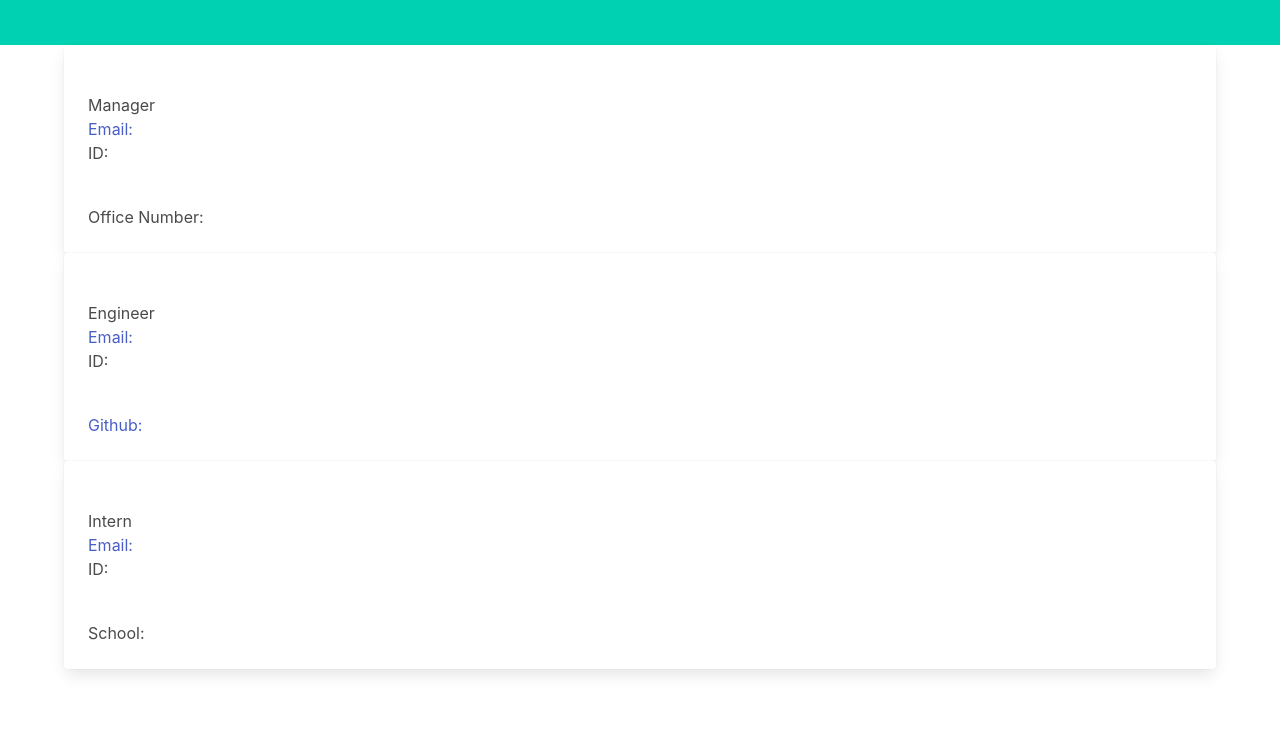
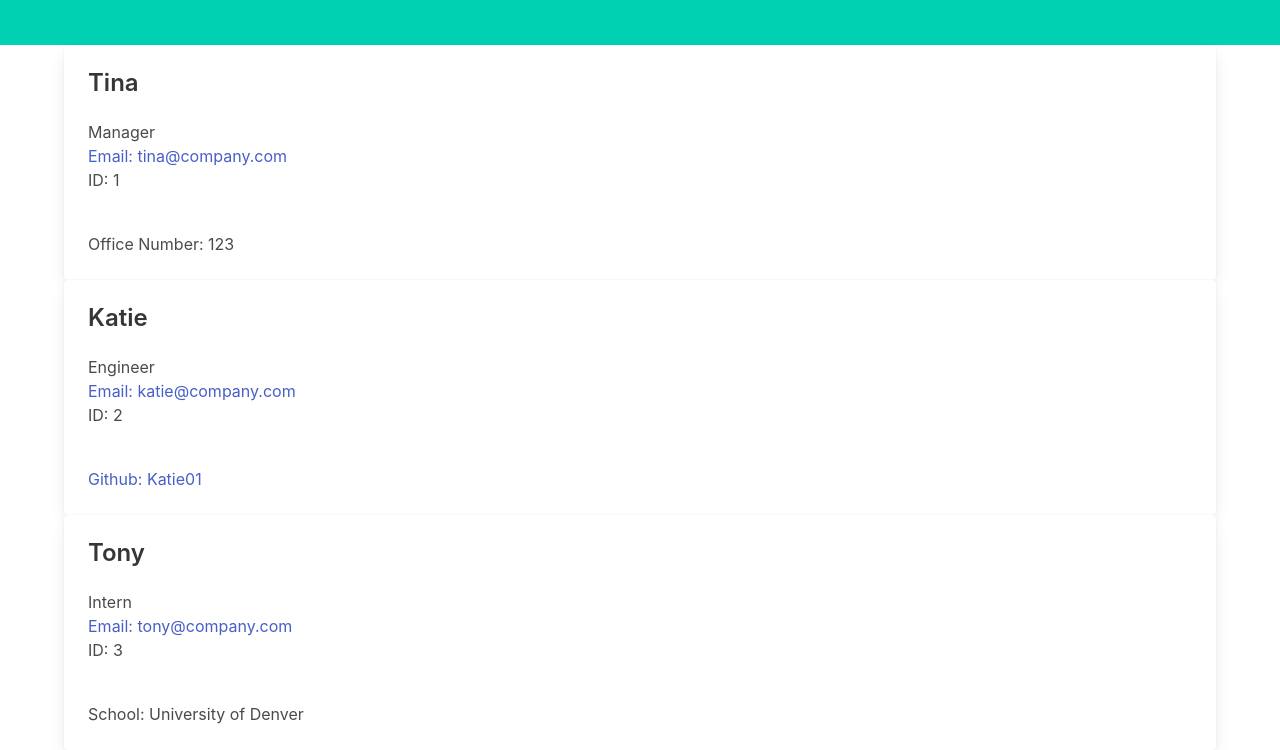
Before and after one commit to ahageman27/team-profile-generator, a website: page dist/index.html in a window 1280 px wide. Shown: the part 87-837 px from the top of the page. Before the commit the page ends 800 px from the top, so only its background shows below. Drawn offline with nearby package versions, Linux system fonts and the light colour scheme.

```diff
--- a/dist/index.html
+++ b/dist/index.html
@@ -19,43 +19,43 @@
 <div class="card">
                     <div class="card-content">
                         <div class="media-content">
-                            <p class="title is-4"> </p>
+                            <p class="title is-4"> Tina</p>
                             <p class subtitle is-6> Manager</p>
                         </div>
                         <div class="content">
-                            <a href="mailto:">Email: </a>
+                            <a href="mailto:tina@company.com">Email: tina@company.com</a>
                             <br>
-                            <p>ID: </p>
+                            <p>ID: 1</p>
                             <br>
-                            <p>Office Number: </p>
+                            <p>Office Number: 123</p>
                         </div>
                     </div>
                 </div><div class="card">
                 <div class="card-content">
                     <div class="media-content">
-                        <p class="title is-4"> </p>
+                        <p class="title is-4"> Katie</p>
                         <p class subtitle is-6> Engineer</p>
                     </div>
                     <div class="content">
-                        <a href="mailto:">Email: </a>
+                        <a href="mailto:katie@company.com">Email: katie@company.com</a>
                         <br>
-                        <p>ID: </p>
+                        <p>ID: 2</p>
                         <br>
-                        <a href="https://github.com/" target="_blank">Github: </a>
+                        <a href="https://github.com/Katie01" target="_blank">Github: Katie01</a>
                     </div>
                 </div>
             </div><div class="card">
                 <div class="card-content">
                     <div class="media-content">
-                        <p class="title is-4"> </p>
+                        <p class="title is-4"> Tony</p>
                         <p class subtitle is-6> Intern</p>
                     </div>
                     <div class="content">
-                        <a href="mailto:">Email: </a>
+                        <a href="mailto:tony@company.com">Email: tony@company.com</a>
                         <br>
-                        <p>ID: </p>
+                        <p>ID: 3</p>
                         <br>
-                        <p>School: </p>
+                        <p>School: University of Denver</p>
                     </div>
                 </div>
             </div></div></body></html>
```
Also changed, not shown: README.md, 1 other file.
